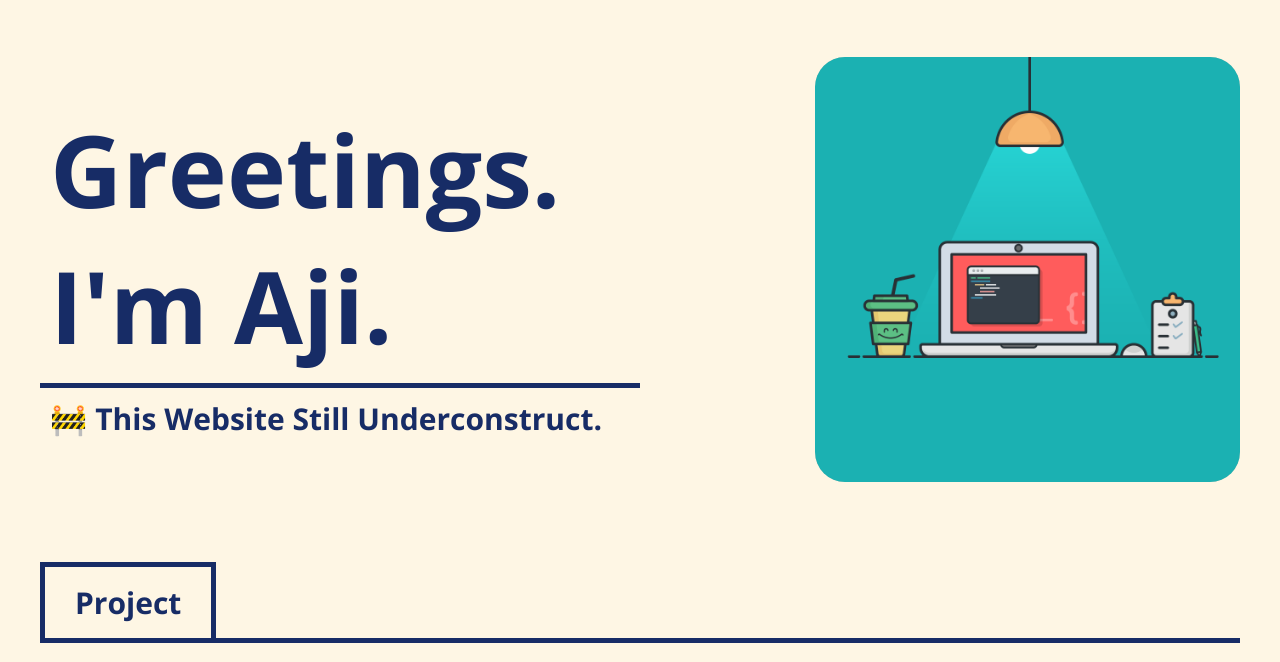
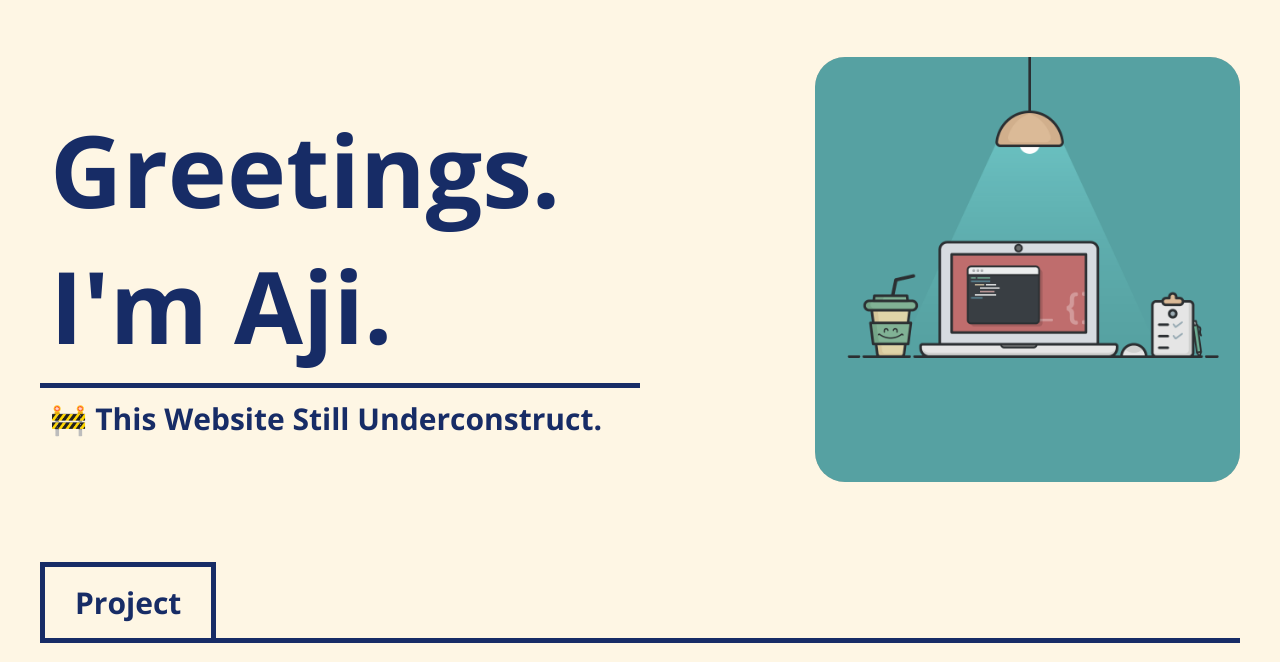
Before and after one commit to internetb0y/portofolio, a plain HTML site: page index.html in a window 1280 px wide. Shown: the part 81-743 px from the top of the page. Drawn offline with nearby package versions, Linux system fonts and the light colour scheme.

Commit message:
Update style.css

```diff
--- a/styles/style.css
+++ b/styles/style.css
@@ -164,6 +164,8 @@ body {
     border-radius: 30px;
 
     transition: 0.75s;
+
+    filter: grayscale(50%);
 } .profile-photo .profile:hover {
     transform: translate(-20px, 0);
 }
```
